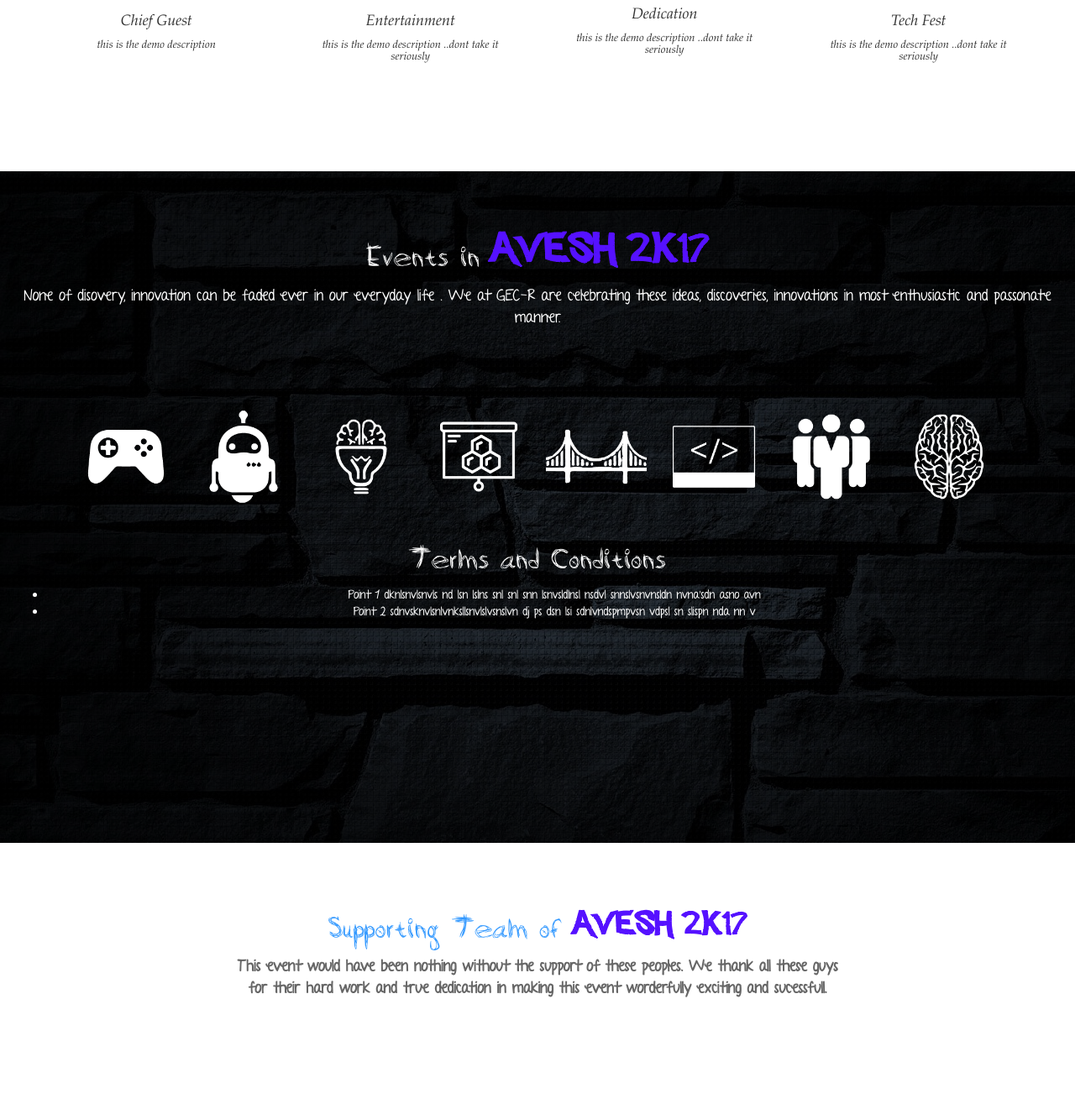
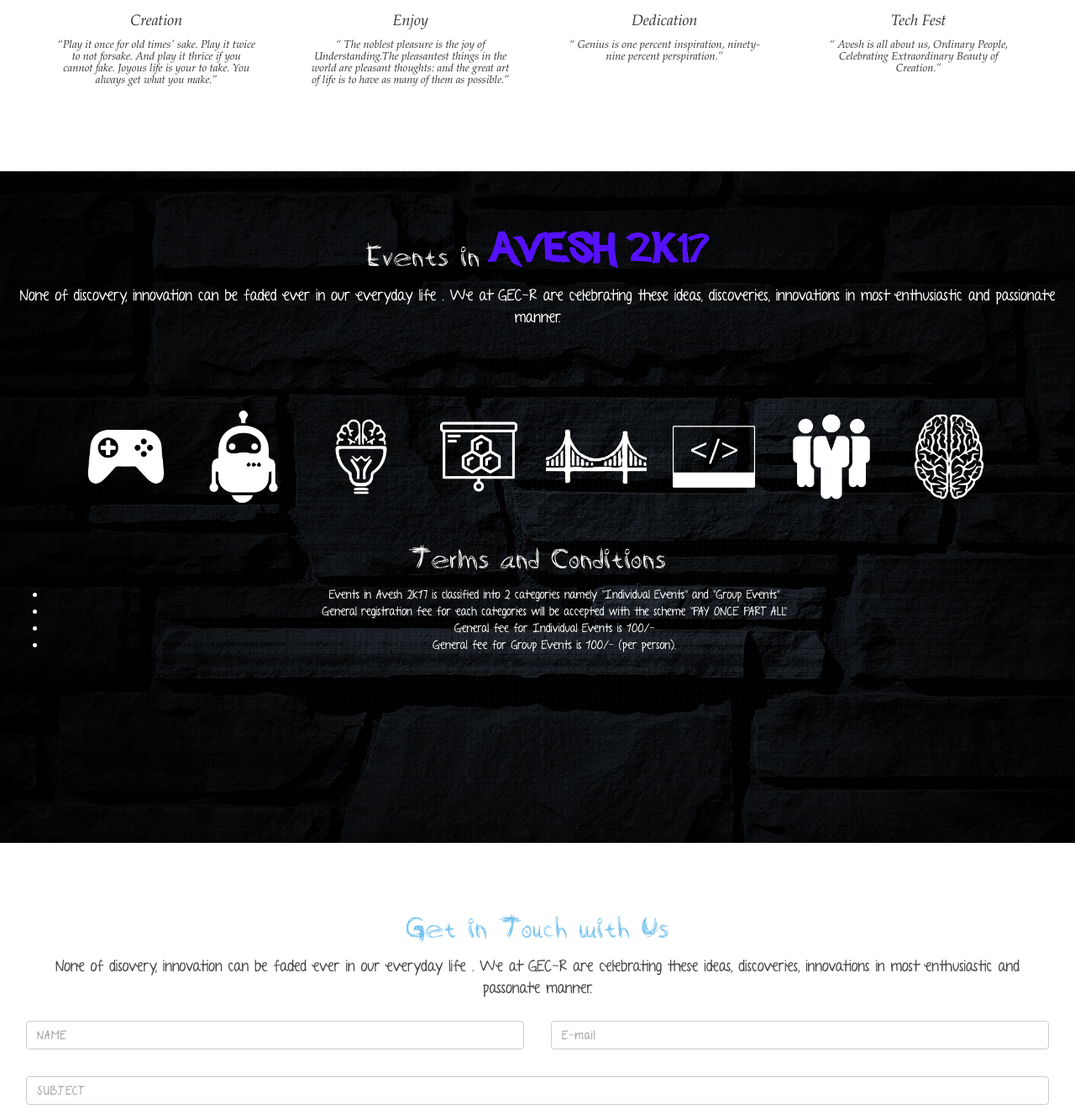
Before and after one commit to RockingNinja007/MyCollege_tect_fest_site, a PHP site: page / in a window 1280 px wide. Shown: the part 1456-2777 px from the top of the page at 84% size. Run offline with PHP 8.4, Linux system fonts and the light colour scheme.

Commit message:
last update

```diff
--- a/index.php
+++ b/index.php
@@ -1,13 +1,13 @@
 <!DOCTYPE html>
 <html>
 <head>
-	<title>AVESH | HOMEOAGE	</title>
+	<title>AVESH | HOMEPAGE	</title>
 	<meta charset="utf-8">
  	<meta name="viewport" content="width=device-width, initial-scale=1">
   	<link rel="stylesheet" type="text/css" href="css/bootstrap.min.css">
   	<link rel="stylesheet" type="text/css" href="main.css">
-  	<script type="text/javascript" src="js/bootstrap.min.js"></script>
   	<script src="js/jquery_offline.js"></script>
+  	<script type="text/javascript" src="https://maxcdn.bootstrapcdn.com/bootstrap/3.3.7/js/bootstrap.min.js"></script>
 
 </head>
 
@@ -42,7 +42,7 @@
 	      <li><a href="#glimps"><span class="glyphicon glyphicon-picture"></span> Glimps</a></li>
 	      <li><a href="#event"><span class="glyphicon glyphicon-flag"></span> Events</a></li>
 	     <!-- <li><a href="#workshop"><span class="glyphicon glyphicon-education"></span> Team</a></li>-->
-	       <li><a href="#about_us"><span class="glyphicon glyphicon-sunglasses"></span> Credits</a></li>
+	       <!--<li><a href="#about_us"><span class="glyphicon glyphicon-sunglasses"></span> Credits</a></li>-->
 	        <li><a href="register_view/register.php?event_name='Robo Soccer'"><span class="glyphicon glyphicon-send"></span> Register</a></li>
 	      <li><a href="#contact"><span class="glyphicon glyphicon-education"></span> Contact</a></li>
 	    </ul>
@@ -70,32 +70,32 @@
 	<div class="col-lg-8 col-md-8 col-sm-12 col-xs-12 section_content slideanim" style="min-height: 40vh;">
 		<h2 class="">Glimpses of <b>Avesh 2k17</b></h2>
 		<p class="">None of disovery, innovation can be faded ever in our everyday life .
-		We at GEC-R are celebrating these ideas, discoveries, innovations in most enthusiastic and passonate manner.
+		We at GEC-R are celebrating these ideas, discoveries, innovations in most enthusiastic and passionate manner.
 		</p>
 	</div>
 	<div class="col-lg-12 col-md-12 col-sm-12 col-xs-12 section_gallary slideanim">
 		<div class="col-lg-3 col-md-3 col-sm-6 col-xs-6 slide_section">
 			<figure class="">
 				<img class="img-responsive" src="images/g1.jpg">
-				<figcaption><h4>Chief Guest<h4><p>this is the demo description </p></figcaption>
+				<figcaption><h4>Creation<h4><p>“Play it once for old times' sake. Play it twice to not forsake. And play it thrice if you cannot fake. Joyous life is your to take. You always get what you make.” </p></figcaption>
 			</figure>
 		</div>
 		<div class="col-lg-3 col-md-3 col-sm-6 col-xs-6 slide_section">
 			<figure class="">
 				<img class="img-responsive" src="images/g2.jpg">
-				<figcaption><h4>Entertainment<h4><p>this is the demo description ..dont take it seriously</p></figcaption>
+				<figcaption><h4>Enjoy<h4><p>“ The noblest pleasure is the joy of Understanding.The pleasantest things in the world are pleasant thoughts: and the great art of life is to have as many of them as possible.”</p></figcaption>
 			</figure>
 		</div>
 		<div class="col-lg-3 col-md-3 col-sm-6 col-xs-6 slide_section">
 			<figure class="">
-				<img class="img-responsive" src="images/g3.jpg">
-				<figcaption><h4>Dedication<h4><p>this is the demo description ..dont take it seriously</p></figcaption>
+				<img class="img-responsive" src="images/g3.png">
+				<figcaption><h4>Dedication<h4><p>“ Genius is one percent inspiration, ninety-nine percent perspiration.”</p></figcaption>
 			</figure>
 		</div>
 		<div class="col-lg-3 col-md-3 col-sm-6 col-xs-6 slide_section">
 			<figure class="">
 				<img class="img-responsive" src="images/g4.jpg">
-				<figcaption><h4>Tech Fest<h4><p>this is the demo description ..dont take it seriously</p></figcaption>
+				<figcaption><h4>Tech Fest<h4><p>“ Avesh is all about us, Ordinary People, Celebrating Extraordinary Beauty of Creation.”</p></figcaption>
 			</figure>
 		</div>
 	</div>
@@ -106,8 +106,8 @@
  	<div class="parlax_front col-lg-12 col-md-12 col-sm-12 col-xs-12">
  		<div style="min-height: 15vh;color: white">
 	 		<h2 class="slideanim">Events in <b>Avesh 2k17</b></h2>
-			<p class="slideanim">None of disovery, innovation can be faded ever in our everyday life .
-			We at GEC-R are celebrating these ideas, discoveries, innovations in most enthusiastic and passonate manner.
+			<p class="slideanim">None of discovery, innovation can be faded ever in our everyday life .
+			We at GEC-R are celebrating these ideas, discoveries, innovations in most enthusiastic and passionate manner.
 			</p>
  		</div>
  		<div class="container-fluid" style=" display:flex;display:-webkit-flex;flex-wrap:wrap;-webkit-flex-wrap:wrap;justify-content:center;-webkit-justify-content: center;margin-top: 10vh;">
@@ -156,64 +156,22 @@
  		<div style="min-height: 15vh;color: white">
 	 		<h2 class="slideanim">Terms and Conditions</h2>
 			<p>
-				<ul class="slideanim">
-					<li>Point 1 dknlsnvlsnvls nd lsn lslns snl snl snn lsnvsldlnsl nsdvl snnslvsnvnsldn nvna'sdn asno avn</li>
-					<li>Point 2 sdnvsknvlsnlvnksllsnvlslvsnslvn dj ps dsn lsi sdnlvndspmpvsn vdpsl sn slispn nda nn v</li>
+				<ul class="slideanim" style=""font-size:2em;letter-spacing:1px">
+					<li>Events in Avesh 2k17 is classified into 2 categories namely "Individual Events" and "Group Events"</li>
+					<li>General registration fee for each categories will be accepted with the scheme "PAY ONCE PART ALL"</li>
+                                       <li>General fee for Individual Events is 100/- </li>
+                                      <li>General fee for Group Events is 100/- (per person).</li>
 				</ul>
 			</p>
  		</div>
  	</div>
 </div>
 
-<!--<div id="workshop" class="container-fluid sec">
-  <div class="container-fluid">
-  <h1>Workshop</h1>
-  <p>We are encoraging the knowledge for better .We have more than 7 emerging aspects of science engineering to enligh</p>
-  </div>
-</div>-->
-<div id="about_us" class="container-fluid sec">
-  <div class="contact_caption col-lg-12 col-md-12 col-sm-12 col-xs-12 ">
-		<div class="section_content">
-	 		<h2 class="slideanim">Supporting Team of <b>Avesh 2k17<b></h2>
-			<p class="slideanim">
-				This event would have been nothing without the support of these peoples. We thank all these guys for their hard work and true dedication in making this event worderfully exciting and sucessfull.
-			</p>
- 		</div>
-	</div>
-
-	<div class="col-lg-12 col-md-12 col-sm-12 col-xs-12 section_gallary">
-		<div class="col-lg-3 col-md-3 col-sm-6 col-xs-6 slide_section">
-			<figure class="slideanim">
-				<img class="img-responsive" src="images/back.png">
-				<figcaption><h4>Vasu<h4><p></p></figcaption>
-			</figure>
-		</div>
-		<div class="col-lg-3 col-md-3 col-sm-6 col-xs-6 slide_section">
-			<figure class="slideanim">
-				<img class="img-responsive" src="images/back.png">
-				<figcaption><h4>Sandeep Sahu<h4><p>this is the demo description ..dont take it seriously</p></figcaption>
-			</figure>
-		</div>
-		<div class="col-lg-3 col-md-3 col-sm-6 col-xs-6 slide_section">
-			<figure class="slideanim">
-				<img class="img-responsive" src="images/back.png">
-				<figcaption><h4>Utkarsh Jha<h4><p>this is the demo description ..dont take it seriously</p></figcaption>
-			</figure>
-		</div>
-		<div class="col-lg-3 col-md-3 col-sm-6 col-xs-6 slide_section">
-			<figure class="slideanim">
-				<img class="img-responsive" src="images/back.png">
-				<figcaption><h4>demo name<h4><p>The most important and most dedicated banda of all</p></figcaption>
-			</figure>
-		</div>
-	</div>
-
-</div>
 
 <div id="contact" class="container-fluid sec">
 	<div class="contact_caption col-lg-12 col-md-12 col-sm-12 col-xs-12">
 		<div>
-	 		<h2 class="slideanim">Get in Touch with Us</h2>
+	 		<h2 class="slideanim" style="color:71c0ee">Get in Touch with Us</h2>
 			<p class="slideanim">None of disovery, innovation can be faded ever in our everyday life .
 			We at GEC-R are celebrating these ideas, discoveries, innovations in most enthusiastic and passonate manner.
 			</p>
@@ -235,7 +193,7 @@
   	<div col-lg-12>
   		<div class="col-lg-4 col-md-4 col-sm-4 col-xs-2"></div>
   		<div class="col-lg-4 col-md-4 col-sm-4 col-xs-8">
-  			<input class="btn form-control" style="letter-spacing: 1.01em; background-color: #71c0ee;color: black;font-weight: bold;" type="submit" name="submit" value="submit"/>
+  			<input class="btn btn-primary" style="letter-spacing: 3px; background-color: #71c0ee;color: black;font-weight: bold;" type="submit" name="submit" value="submit"/>
   		</div>
   		<div class="col-lg-4 col-md-4 col-sm-4 col-xs-2"></div>
   	</div>
@@ -246,9 +204,6 @@
 <!-- body of the page ends here -->
 
 <!-- footer starts here -->
-<footer>
-	ns,vn,
-</footer>
 <!-- footer ends here -->
 <script>
 
--- a/main.css
+++ b/main.css
@@ -8,7 +8,7 @@ body {
 	/*#workshop {padding-top:50px;color: #fff; background-color: #fff900;}*/
 	#glimps {padding-top:50px;color: #fff;width: 100%;}
 	#about_us {padding-top:50px;color: #fff;width: 100%;}
-	#contact{padding-top:50px;color: #fff;min-height: 100vh;width: 100%;background-image: url("images/back5.jpg");background-attachment: fixed;}
+	#contact{padding-top:50px;color: #fff;min-height: 100vh;width: 100%;background-color: #fff;background-attachment: fixed;}
 
 	.page_banner{
 	  	min-height: 100vh;
@@ -201,20 +201,28 @@ body {
 	}
 
 .contact_caption{
-	margin-bottom: 10vh;
 }
 .contact_caption div h2{
 	font-family: "scratch";
-	color:;
+	color:#71c0ee;
 	font-size: 3.5em;
 }
 .contact_caption div p{
 	font-size: 1.3em;
+  color:#444;
 }
 #contact_form{
 	margin-top: 10vh;
 }
 
+.form-control{
+  background-color: #fff !important;
+  color: #555 !important;
+  letter-spacing: 1px;
+}
+.btn{
+
+}
 #contact_form div{
 	padding: 2vh;
 }
--- a/register_controller/register_controller.php
+++ b/register_controller/register_controller.php
@@ -12,7 +12,7 @@
    if(strlen($participants_name) <=4){
       header("Location:../register_view/register.php?registry_msg=1");
     }
-    else if(!(strlen($participants_roll) >= 10 && strlen($participants_roll)<=13)){
+    else if(!(strlen($participants_roll)<=13)){
       header("Location:../register_view/register.php?registry_msg=2");
       //echo strlen($participants_roll) ;
     }
```
Also changed, not shown: css/register_page.css (+8 -1 lines), register_controller/register-manager.php (+4 -4 lines), register_view/register.php (+28 -17 lines), images/g1.jpg.
